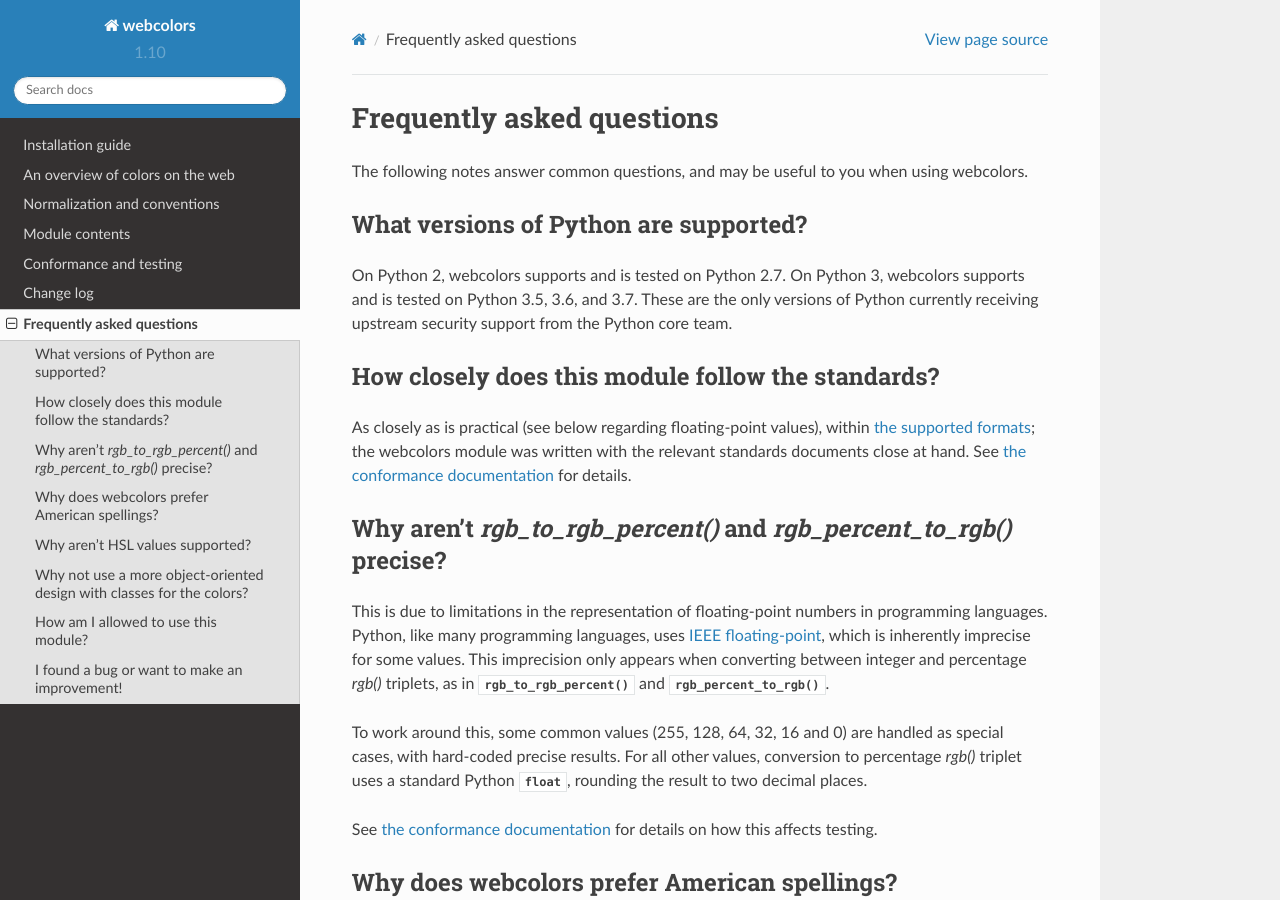
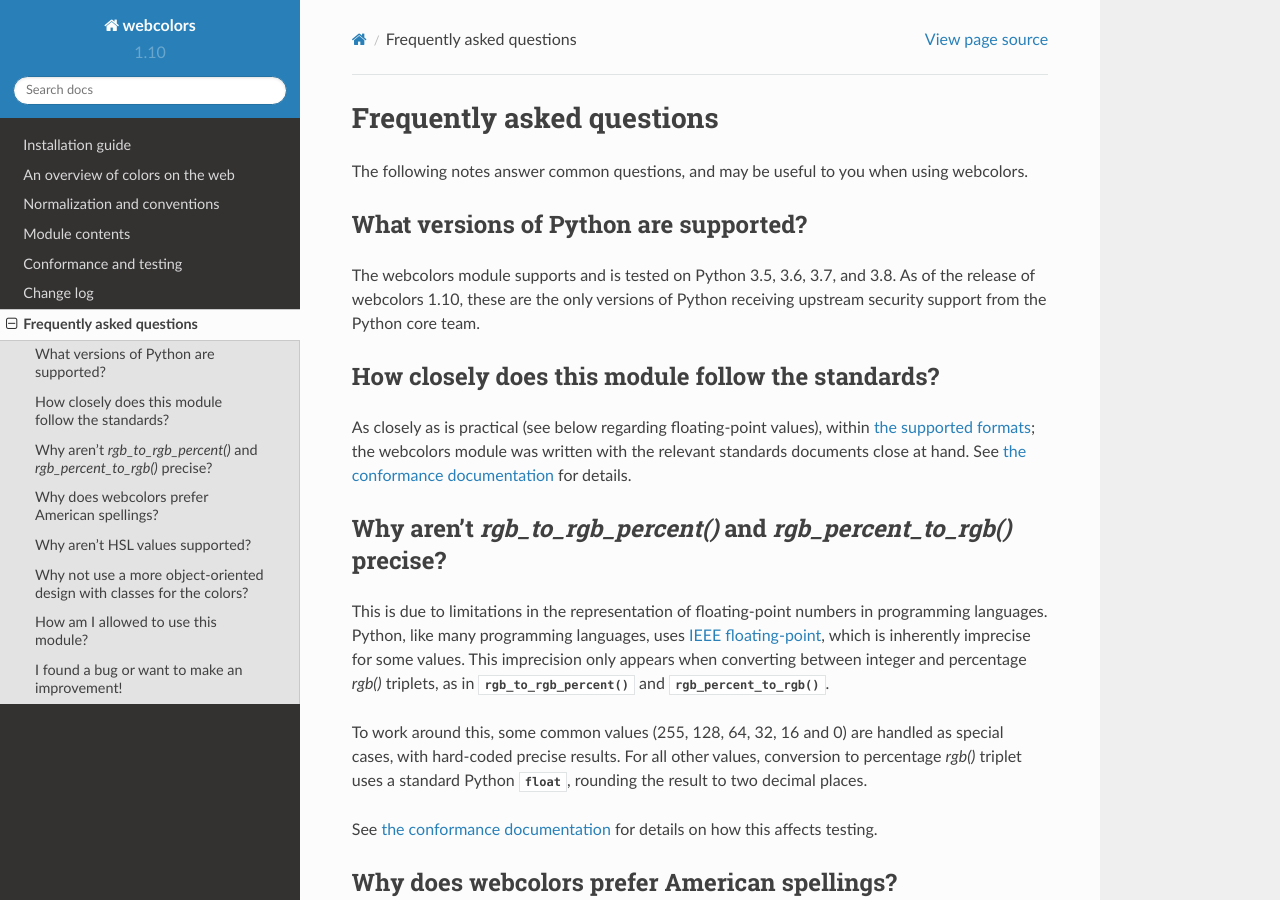
Before and after one commit to ubernostrum/webcolors, a Sphinx documentation site: the page built from docs/faq.rst, in a window 1280 px wide and 900 px high. Built offline with Sphinx 7.4.7 and the Read the Docs theme 2.0.0, drawn with Linux system fonts in a browser that asks for light colours.

Commit message:
Update Python version support in docs.

```diff
--- a/docs/faq.rst
+++ b/docs/faq.rst
@@ -10,10 +10,10 @@
 What versions of Python are supported?
 --------------------------------------
 
-On Python 2, webcolors supports and is tested on Python 2.7. On Python
-3, webcolors supports and is tested on Python 3.5, 3.6, and 3.7. These
-are the only versions of Python currently receiving upstream security
-support from the Python core team.
+The webcolors module supports and is tested on Python 3.5, 3.6, 3.7,
+and 3.8. As of the release of webcolors |release|, these are the only
+versions of Python receiving upstream security support from the Python
+core team.
 
 
 How closely does this module follow the standards?
--- a/docs/install.rst
+++ b/docs/install.rst
@@ -7,13 +7,13 @@
 The |release| version of webcolors is officially tested and supported
 on the following versions of Python:
 
-* Python 2.7
-
 * Python 3.5
 
 * Python 3.6
 
 * Python 3.7
+
+* Python 3.8
 
 
 Normal installation
```
